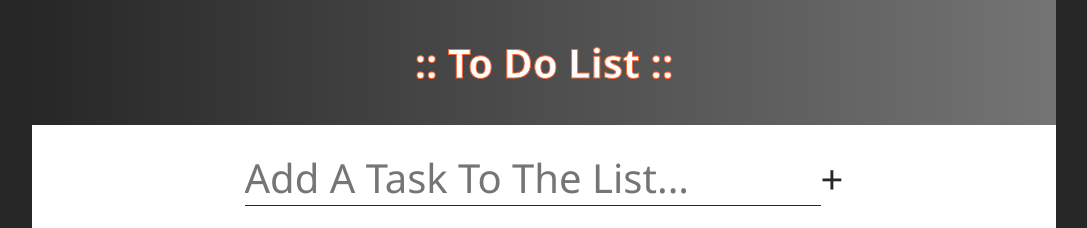
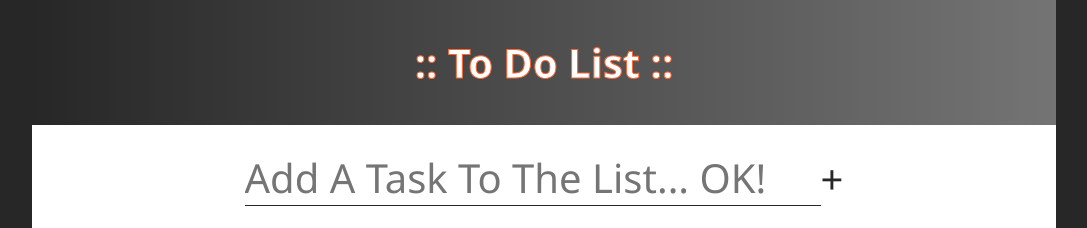
Before and after one commit to cinefilo1974/ToDo-List, a plain HTML site: page index.html in a window 1280 px wide. Shown: the top 228 px of the page, without its empty margins (96-1183 px from the left). Drawn offline with Linux system fonts and the light colour scheme.

Commit message:
Update 3

```diff
--- a/index.html
+++ b/index.html
@@ -13,7 +13,7 @@
       <h1>:: To Do List ::</h1>
     </div>
     <div class="add-task">
-      <input id="new-task-input" type="text" placeholder="Add A Task To The List..." />
+      <input id="new-task-input" type="text" placeholder="Add A Task To The List... OK!" />
       <button class="add-task-btn">+</button>
     </div>
     <div class="task-list-header">
```
